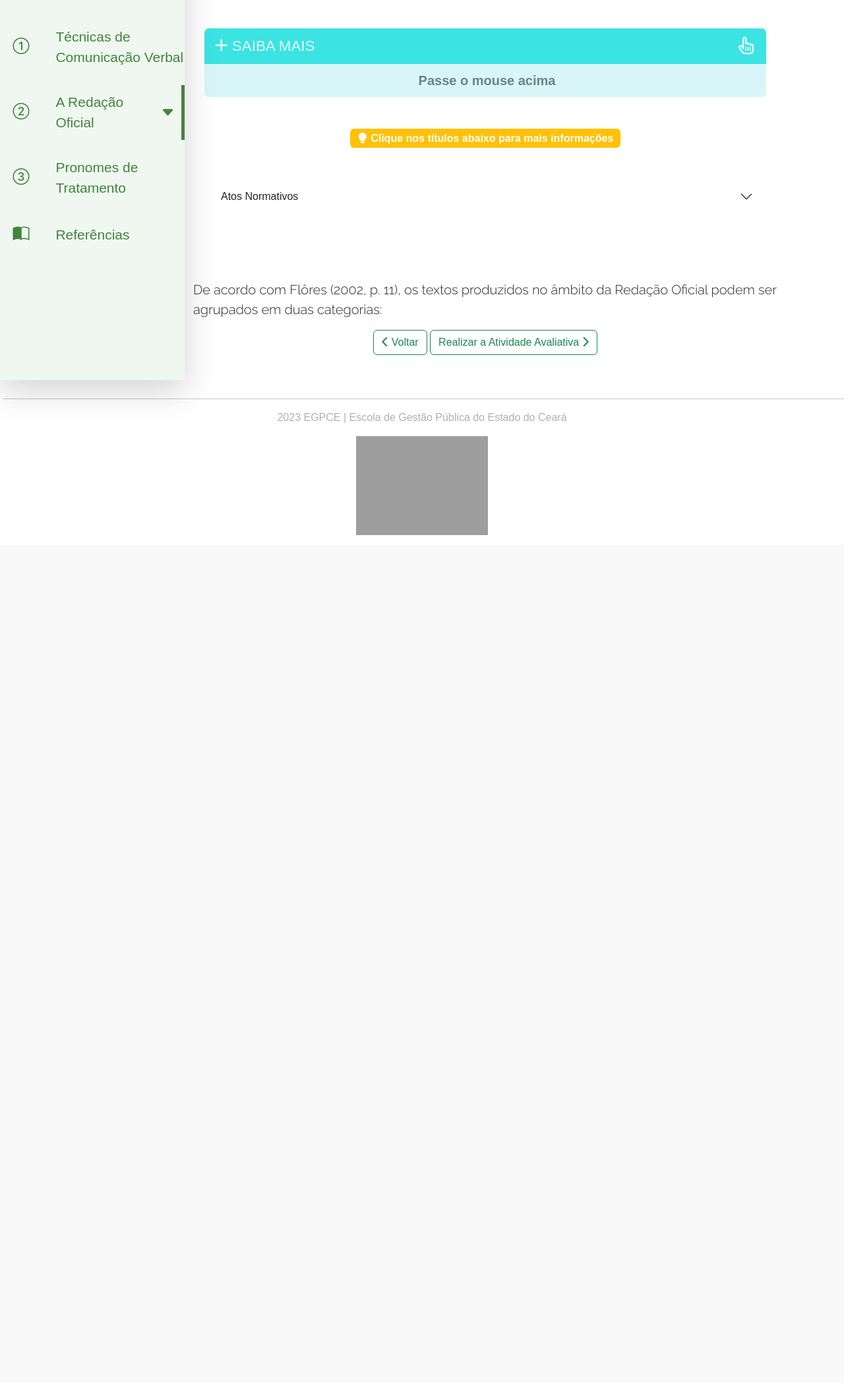
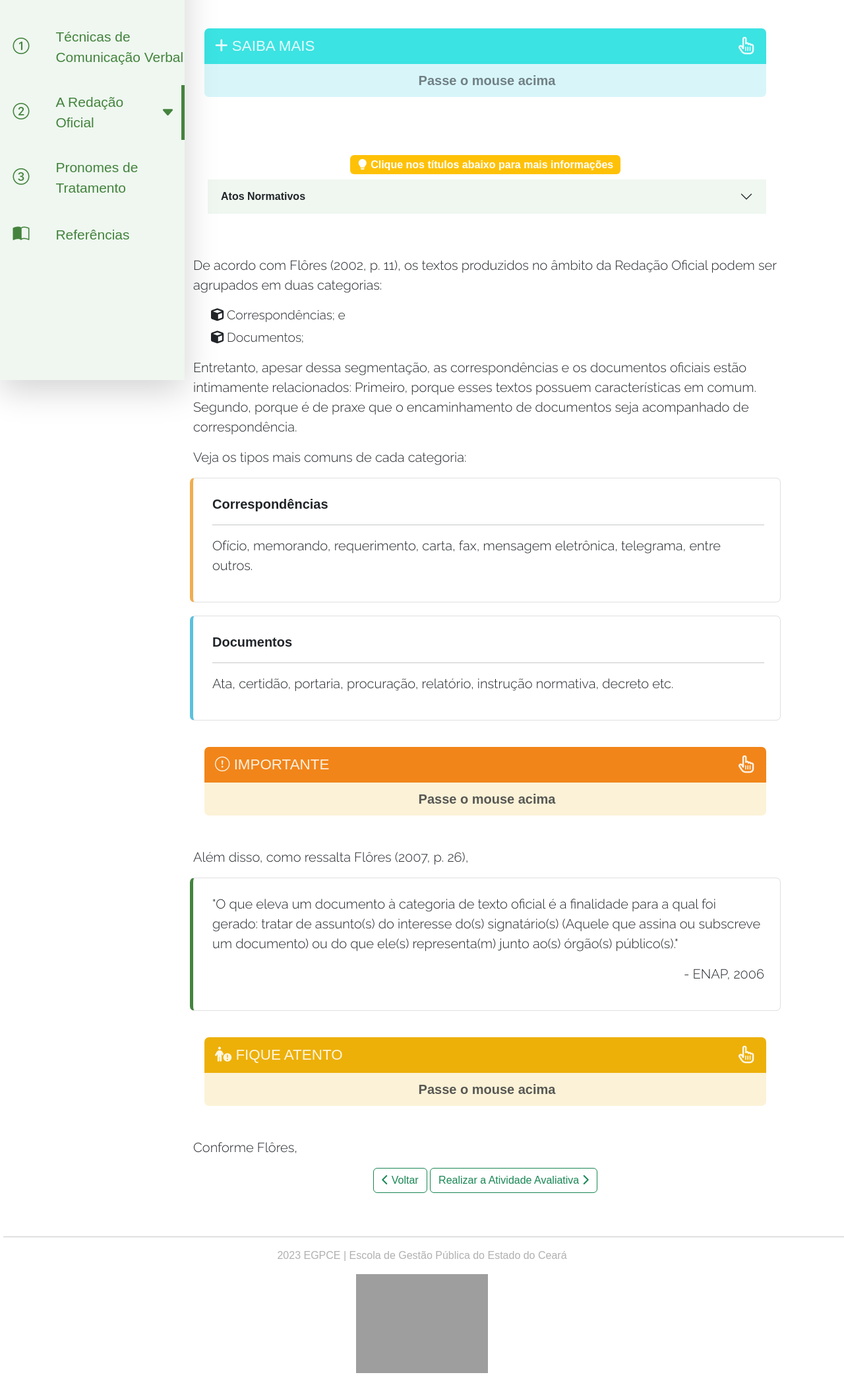
Before and after one commit to davibarbosamarques/Curso-Portugues, a PHP site: page /topico02.php in a window 1280 px wide. Shown: the part 224-2320 px from the top of the page at 66% size. Before the commit the page ends 1035 px from the top, so only its background shows below. Run offline with PHP 8.4, Linux system fonts and the light colour scheme; some libraries are stand-ins or nearby versions; grey boxes are pictures that could not be loaded.

Commit message:
estou terminando o topico 3

```diff
--- a/assets/cssdapag/style.css
+++ b/assets/cssdapag/style.css
@@ -1,6 +1,9 @@
 .bd-callout-warning{
     border-left: 5px solid #f0ad4e !important;
     margin-bottom: 1.25rem;
+}
+.bd-callout-info{
+    border-left: 5px solid #5bc0de !important;
 }
 [data-theme="dark"] hr {
     color: var(--color-light-50);
@@ -46,7 +49,7 @@ h2.accordion-header {
     /* background-color: #3ce4cb; */
     --bs-accordion-active-bg: #3ce4cb;
     --bs-accordion-btn-icon-bg: var(--white);
-    background-color: white!important;
+    background-color: #EFF7F0!important;
 
 }
 .accordion-button:focus{
--- a/topico02.php
+++ b/topico02.php
@@ -47,55 +47,124 @@ include('layout/header.php');
                                             </div>
                                         </div> <!--caixa Principal-->
                                         <div class="accordion-content" id="saibamais">
-                                    <p class="txt-aviso"><strong class="opacity-75"><strong class="opacity-75"> Passe o mouse acima
+                                            <p class="txt-aviso"><strong class="opacity-75"><strong class="opacity-75">
+                                                        Passe o mouse acima
                                                     </strong></strong></p>
-                                    <p class="txt-caixasecundaria"><strong>O que é a redação oficial?</strong></p>
-                                    <p class="txt-caixasecundaria">A redação oficial é aquela que trata da maneira pela qual o Poder Público redige <strong>atos normativos</strong> e comunicações oficiais.</p><!--caixa secundaria-->
+                                            <p class="txt-caixasecundaria"><strong>O que é a redação oficial?</strong>
+                                            </p>
+                                            <p class="txt-caixasecundaria">A redação oficial é aquela que trata da
+                                                maneira pela qual o Poder Público redige <strong>atos
+                                                    normativos</strong> e comunicações oficiais.</p>
+                                            <!--caixa secundaria-->
                                         </div>
                                     </section>
                             </section>
                             <!-- FIM DA CAIXA SAIBA MAIS  -->
-                            <div class="text-center aviso">
-                                <h6 class="fs-6 SmallCaps badge bg-warning"><i class="bi bi-lightbulb-fill"></i> Clique nos títulos abaixo para mais informações</h6>
-                            </div>
 
                             <div class="container">
-                            <div class="accordion accordion-flush" id="accordionFlushExample">
+                                <div class="accordion accordion-flush" id="AccordionFase01">
+                                    <div class="text-center aviso">
+                                        <h6 class="fs-6 SmallCaps badge bg-warning"><i class="bi bi-lightbulb-fill"></i> Clique
+                                        nos títulos abaixo para mais informações</h6>
+                                    </div>
                                     <div class="accordion-item">
-                                <h2 class="accordion-header">
+                                        <h2 class="accordion-header" id="Item01">
                                             <button class="accordion-button collapsed" type="button" data-bs-toggle="collapse" data-bs-target="#flush-collapseOne" aria-expanded="false" aria-controls="flush-collapseOne">
-                                    Atos Normativos
+                                                <strong>Atos Normativos</strong>
                                             </button>
                                         </h2>
-                                <div id="flush-collapseOne" class="accordion-collapse collapse" data-bs-parent="#accordionFlushExample">
-                                <div class="accordion-body"><p>Podemos citar como exemplos de ato normativo:</p>
-                                <!-- lista  -->
+                                        <div id="flush-collapseOne" class="accordion-collapse collapse" aria-labelledby="Item01" data-bs-parent="#AccordionFase01">
+                                            <div class="accordion-body">
+                                                <div class="row">
+                                                    <p>Podemos citar como exemplos de ato normativo:</p>
+
                                                     <ul class="list">
-                                    <li class="img-fluid wow fadeInLeft" data-wow-delay="0.3s"><i class="fa fa-dot-circle text-success"></i>
-                                    A Lei Ordinária e a Lei Complementar;
-                                    </li>
-                                    <li class="img-fluid wow fadeInLeft" data-wow-delay="0.3s"><i class="fa fa-dot-circle text-success"></i>
-                                    A Medida Provisória;
-                                    </li>
-                                    <li class="img-fluid wow fadeInLeft" data-wow-delay="0.3s"><i class="fa fa-dot-circle text-success"></i>
-                                    O Decreto;
-                                    </li>
-                                    <li class="img-fluid wow fadeInLeft" data-wow-delay="0.3s"><i class="fa fa-dot-circle text-success"></i>
-                                    A Portaria;
-                                    </li>
-                                    <li class="img-fluid wow fadeInLeft" data-wow-delay="0.3s"><i class="fa fa-dot-circle text-success"></i>
-                                    entre outros.
-                                    </li>
+                                                        <li><i class="fa fa-arrow-right CorVerdeClaroEstado"></i> A Lei Ordinária e a Lei Complementar;</li>
+                                                        <li><i class="fa fa-arrow-right CorVerdeClaroEstado"></i> A Medida Provisória;</li>
+                                                        <li><i class="fa fa-arrow-right CorVerdeClaroEstado"></i> O Decreto;</li>
+                                                        <li><i class="fa fa-arrow-right CorVerdeClaroEstado"></i> A Portaria;</li>
+                                                        <li><i class="fa fa-arrow-right CorVerdeClaroEstado"></i> entre outros.</li>
                                                     </ul>
-
-                                <!-- fim da lista  -->
                                                 </div>
                                             </div>
                                         </div>
                                     </div>
                                 </div>
+                            </div>
+                            <p>De acordo com Flôres (2002, p. 11), os textos produzidos no âmbito da Redação Oficial
+                                podem ser agrupados em duas categorias:</p>
 
-                            <p>De acordo com Flôres (2002, p. 11), os textos produzidos no âmbito da Redação Oficial podem ser agrupados em duas categorias:</p>
+                            <ul class="list">
+                                <li><i class="fa fa-cube CorVerdeClaroEstado"></i> Correspondências; e</li>
+                                <li><i class="fa fa-cube CorVerdeClaroEstado"></i> Documentos;</li>
+                             </ul>
+
+                            <p>Entretanto, apesar dessa segmentação, as correspondências e os documentos oficiais estão intimamente relacionados: Primeiro, porque esses textos possuem características em comum. Segundo, porque é de praxe que o encaminhamento de documentos seja acompanhado de correspondência.</p>
+
+                            <p>Veja os tipos mais comuns de cada categoria:</p>
+                            <div class="bd-callout bd-callout-warning">
+                                <p>
+                                <strong>Correspondências</strong>
+                                <hr>
+                                <p>
+                                Ofício, memorando, requerimento, carta, fax, mensagem eletrônica, telegrama, entre outros.
+                                </p>
+
+                            </div>
+
+                            <div class="bd-callout bd-callout-info">
+                                <p>
+                                <strong>Documentos</strong>
+                                <hr>
+                                <p>
+                                Ata, certidão, portaria, procuração, relatório, instrução normativa, decreto etc.
+                                </p>
+
+                            </div>
+                            <!-- CAIXA DE TEXTO IMPORTANTE -->
+                            <section class="container">
+                                <div class="accordion">
+                                <section id="content">
+                                    <div class="caixaprincipal" id="tituloimportante">
+                                    <div class="div_teste">
+                                        <div><i class="bi bi-exclamation-circle"></i> IMPORTANTE </div>
+                                        <i id="icon-pointer" class="fa-regular fa-hand-pointer fa-beat"></i>
+                                    </div>
+                                    </div> <!--caixa Principal-->
+                                    <div class="accordion-content" id="importante">
+                                    <p class="txt-aviso"><strong class="opacity-75"> Passe o mouse acima </strong></p>
+                                    <p class="txt-caixasecundaria">Esses textos existem normas estabelecidas por decretos, portarias e instruções normativas federais que regulamentam sua feitura.</p> <!--caixa secundaria-->
+                                    </div>
+                                </section>
+                                </div>
+                            </section>
+                            <!-- FIM DA CAIXA IMPORTANTE -->
+
+                            <p>Além disso, como ressalta Flôres (2007, p. 26),</p>
+
+                            <div class="bd-callout bd-callout-success">
+                                <p>"O que eleva um documento à categoria de texto oficial é a finalidade para a qual foi gerado: tratar de assunto(s) do interesse do(s) signatário(s) (Aquele que assina ou subscreve um documento) ou do que ele(s) representa(m) junto ao(s) órgão(s) público(s)."</p>
+                                <p class="text-end">- ENAP, 2006</p>
+                            </div>
+
+                            <!-- CAIXA DE TEXTO FIQUE-ATENTO -->
+                            <section class="container">
+                                <div class="accordion ">
+                                <section id="content">
+                                    <div class="caixaprincipal" id="titulofiqueatento">
+                                    <div class="div_teste">
+                                        <div><i class="fa-solid fa-person-circle-exclamation"></i> FIQUE ATENTO </div>
+                                        <i id="icon-pointer" class="fa-regular fa-hand-pointer fa-beat"></i>
+                                    </div>
+                                    </div> <!--caixa Principal-->
+                                    <div class="accordion-content" id="fiqueatento"><!--caixa secundaria-->
+                                    <p class="txt-aviso"><strong class="opacity-75"> Passe o mouse acima </strong></p>
+                                    <p class="txt-caixasecundaria">Desde a publicação da Instrução Normativa n. 4, de 6 de março de 1992, pela extinta Secretaria da Administração Federal, que torna obrigatória a observância das regras constantes no Manual de Redação da Presidência da República, busca-se uniformizar e padronizar a redação dos textos oficiais por meio da atualização da linguagem neles empregada e da modernização das diversas modalidades de expedientes.</p>
+                                    </div>
+                                </section>
+                            </section>
+                            <!-- FIM DA CAIXA FIQUE ATENTO -->
+                            <p>Conforme Flôres,</p>
                             <!-- Botões de navegação -->
                             <div class="text-center">
                                 <a href="topico04.php" class="btn btn-outline-success" role="button"
```
Also changed, not shown: teste.html (added, +140 -0 lines). Lines whose indentation alone changed are shown as unchanged.
